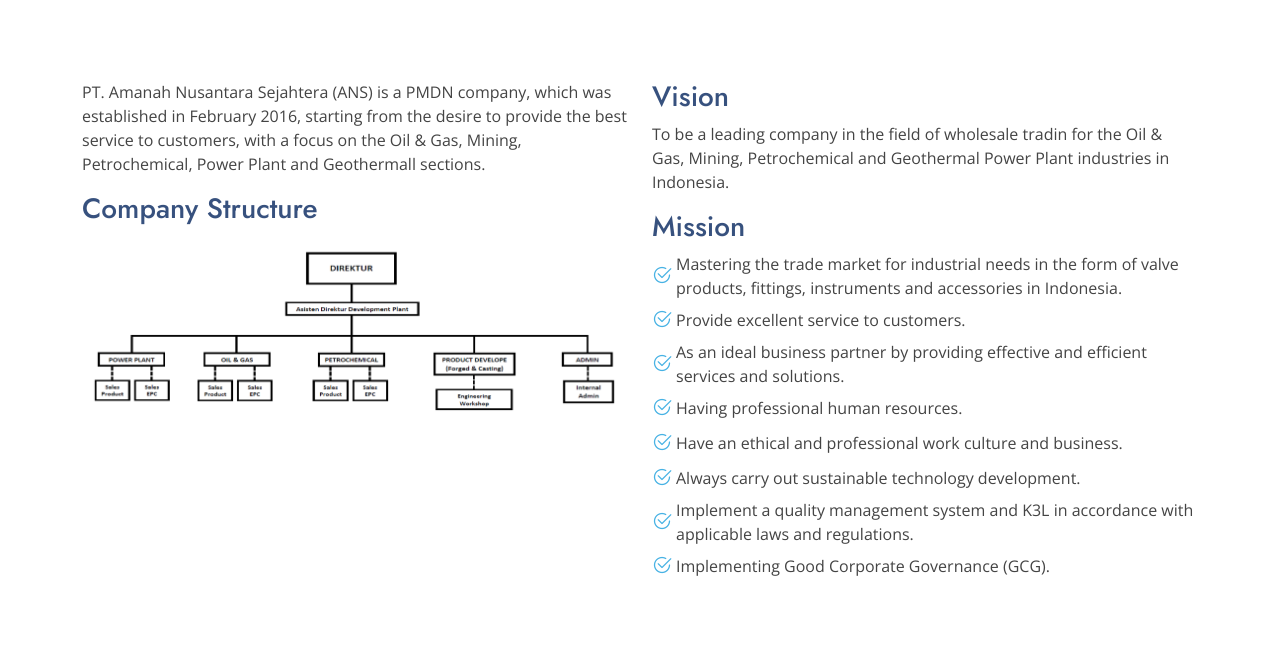
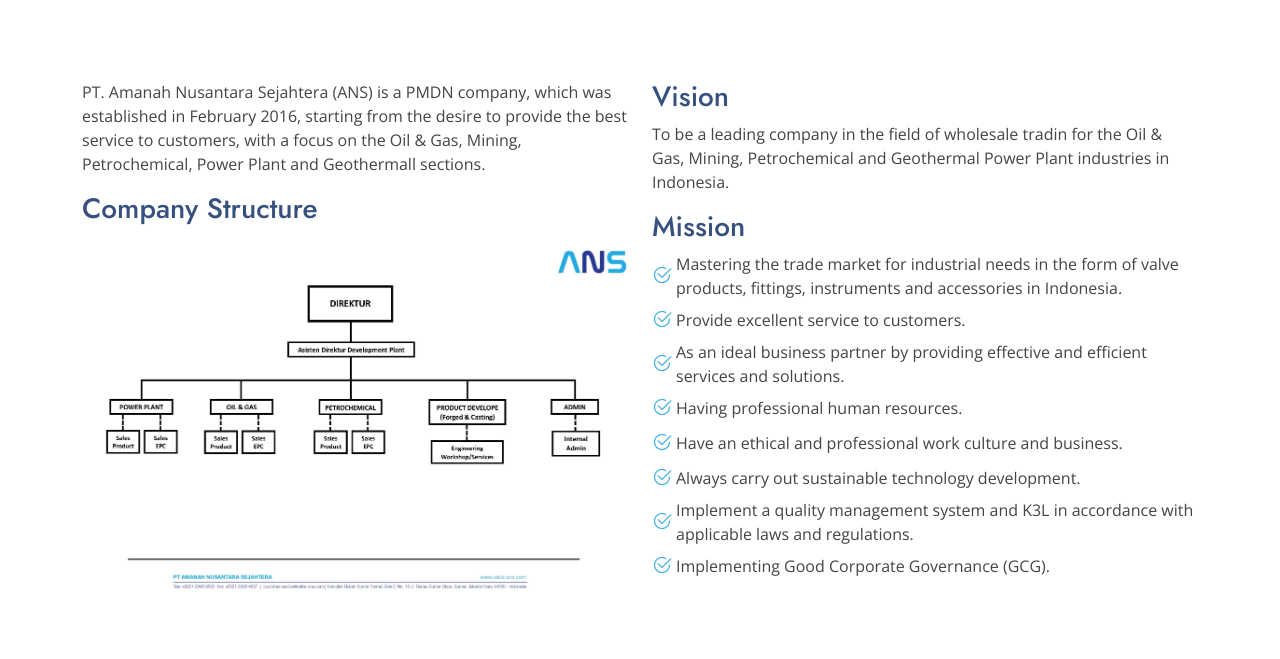
Before and after one commit to API-SQUAD/valve-ans, a PHP site: page /?lang=en in a window 1280 px wide. Shown: the part 868-1527 px from the top of the page. Run offline with PHP 8.4, Linux system fonts and the light colour scheme; data that the repository does not hold is empty.

Commit message:
ganti gambar struktur rio
ganti gambar struktur orginasasi

```diff
--- a/index.php
+++ b/index.php
@@ -207,7 +207,7 @@
             <p><?php echo $aboutusexp; ?></p>
             <!-- <a href="#" class="read-more"><span>Read More</span><i class="bi bi-arrow-right"></i></a> -->
               <h3><?php echo $structure; ?></h3>
-              <img src="assets/struktur.png" alt="" width="100%">
+              <img src="assets/struktur.Jpg" alt="" width="100%">
           </div>
 
           <div class="col-lg-6 content" data-aos="fade-up" data-aos-delay="100">
```
Also changed, not shown: assets/struktur.jpg (added), assets/struktur.png (deleted).
